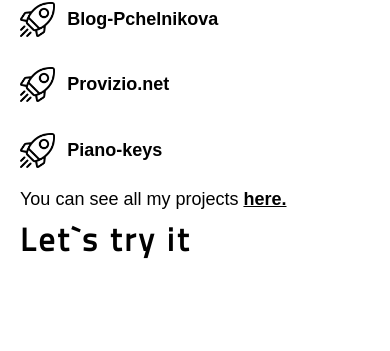
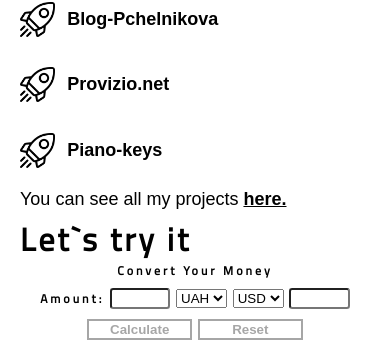
Before and after one commit to RomanRiezanov/Portfolio-Website, a plain HTML site: page index.html in a window 390 px wide. Shown: the part 697-1048 px from the top of the page. Before the commit the page ends 966 px from the top, so only its background shows below. Drawn offline with Linux system fonts and the light colour scheme; a web font is replaced by a local one.

Commit message:
Added interactive to project; added new block to mobile version; fixed some bugs

```diff
--- a/index.html
+++ b/index.html
@@ -47,7 +47,7 @@
                 <h2 class="projects_block_title">Projects</h2>
                 <div class="projects_block_favourite-projects">
                     <ul class="projects_block_favourite-projects-list">
-                        <li class="projects_block_favourite-projects-list-item">
+                        <li class="projects_block_favourite-projects-list-item" id='rocket'>
                             <p class="projects_block_favourite-projects-text" id="project_1">Blog-Pchelnikova</p>
                             <div class="projects_block_favourite-project_content" id="project_block_1">
                                 <a href="https://github.com/qoowka/Blog-Pchelnikova" target="_blank" class="projects_block_favourite-projects-link">
@@ -81,6 +81,28 @@
             </section>
             <section class="try_block">
                 <h2 class="try_block_title">Let`s try it</h2>
+                <p class="convert-text">Convert Your Money</p>
+                <form>
+                <p class="convert-text">
+                    <label for="amount">Amount:</label>
+                    <input type="text" id="amount" value="">
+                    <select id="select">
+                        <option value="UAH">UAH </option>
+                        <option value="USD">USD </option>
+                        <option value="EUR">EUR </option>
+                    </select>
+                    <select id="select1">
+                        <option value="USD">USD </option>
+                        <option value="EUR">EUR </option>
+                        <option value="UAH">UAH </option>
+                    </select>
+                    <input type="text" id="result" value="">
+                </p>
+                <p class="convert-text">
+                    <input type="button" value="Calculate" onclick="calculate();" class="button">
+                    <input type="reset" value="Reset" class="reset">
+                </p>
+                </form>
             </section>
         </main>
         <script  src="resources/js/main.js"></script>
--- a/resources/css/style.css
+++ b/resources/css/style.css
@@ -283,6 +283,38 @@ html {
     margin-bottom: 2%;
 }
 
+.convert-text {
+    font-size: 1.4vw;
+    font-weight: 600;
+    color: #000000;
+    letter-spacing: 3px;
+    margin: 3% 0;
+    text-align: center;
+}
+
+#amount, #result {
+    color: #333;
+    border-radius: 0.2rem;
+    width: 15%;
+    display: inline-block;
+    transition: all 0.3s;
+}
+
+.button, .reset {
+    border: 2px solid #00000059;
+    background-color: #ffffff;
+    color: #00000059;
+    width: 30%;
+    transition: .2s all;
+    font-weight: bold;
+}
+
+.button:hover, .reset:hover{
+    border: 2px solid #000000;
+    color: #000000;
+    font-weight: bold;
+}
+
 /* -------------------- FOOT -------------------- */
 
 .footer {
@@ -367,4 +399,7 @@ html {
     .try_block_title {
         font-size: 32px;
     }
+    .convert-text {
+        font-size: 12px;
+    }
 }
--- a/resources/js/main.js
+++ b/resources/js/main.js
@@ -42,3 +42,26 @@ function projectDrop3() {
 projectBlock3.hidden = true;
 
 project3.onclick = projectDrop3;
+
+function calculate() {
+    var amount = parseFloat(document.getElementById("amount").value);
+    var select = document.getElementById("select");
+    var select1 = document.getElementById("select1");
+    var result = document.getElementById("result");
+
+    if (select.value === "USD" && select1.value === "USD")  {
+        result.value = (amount * 1);
+    } else if (select.value === "USD" && select1.value === "EUR")  {
+        result.value = (amount * 0.86);
+    } else if (select.value === "EUR" && select1.value === "USD")  {
+        result.value = (amount * 1.16);
+    } else if (select.value === "USD" && select1.value === "UAH")  {
+        result.value = (amount * 26.39);
+    } else if (select.value === "EUR" && select1.value === "UAH")  {
+        result.value = (amount * 30.63);
+    } else if (select.value === "UAH" && select1.value === "EUR")  {
+        result.value = (amount * 0.033);
+    } else if (select.value === "UAH" && select1.value === "USD")  {
+        result.value = (amount * 0.038);
+    }
+}
```
